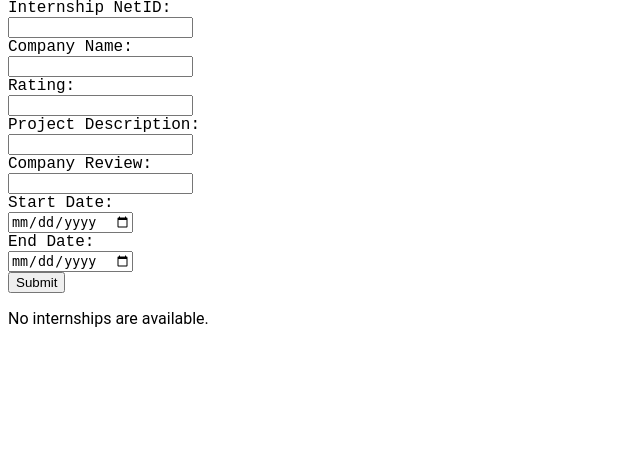
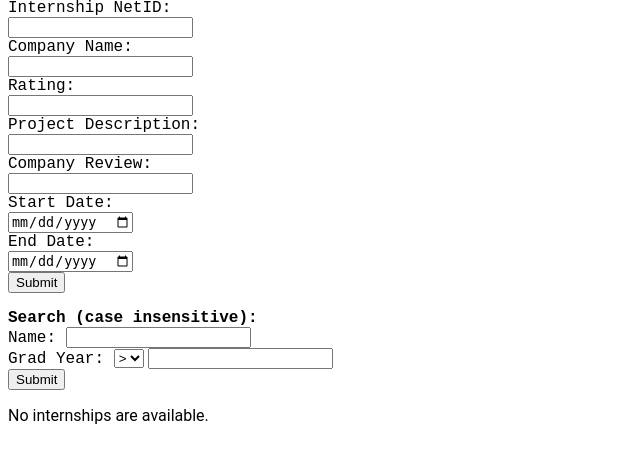
Before and after one commit to csyding/acm-resume-book, a Django app: page /database/internships/ in a window 1280 px wide. Shown: the part 50-513 px from the top of the page, without its empty margins (0-640 px from the left). Run offline with Django 3.2, Linux system fonts and the light colour scheme; data that the repository does not hold is empty; parts of the project's set-up code (start-up, migrations or seed data) failed here and were passed over.

Commit message:
Adding search functionality to internships

```diff
--- a/resume_book/templates/resume_book/internships.html
+++ b/resume_book/templates/resume_book/internships.html
@@ -40,11 +40,34 @@
     <input type="submit" value="Submit">
 </form>
 
+<!-- <h3>Search bocks</h3> -->
+{% if error_message %}
+<p><strong>{{ error_message }}</strong></p>
+{% else %}
+<form action="{% url 'resume_book:internships' %}" method="get">
+  {% csrf_token %}
+  <label for="search"><b>Search (case insensitive):</b></label>
+  <br>
+  <label for="companyname-query"> Name: </label>
+  <input type="text" id="companyname-query" name="companyName" maxlength={{name_length}}>
+  <br>
+  <label for="numberRating-query"> Grad Year: </label>
+  <select id="numberRating-equality" name="equality">
+      <option value=">">&gt;</option>
+        <option value="<">&lt;</option>
+        <option value="=">=</option>
+  </select>
+  <input type="number" id="numberRating-query" name="numberRating" maxlength="4">
+  <br>
+  <input type="submit" value="Submit">
+</form>
+{% endif %}
 
-{% if all_internships %}
+
+{% if queried_internships %}
 <div style="height:300px;overflow:auto;outline:2px dotted black;">
 <table>
-    {% for internship in all_internships %}
+    {% for internship in queried_internships %}
     <tr>
         <form action="{% url 'resume_book:removeInternship' internship.netID %}">
             <tr>
```
